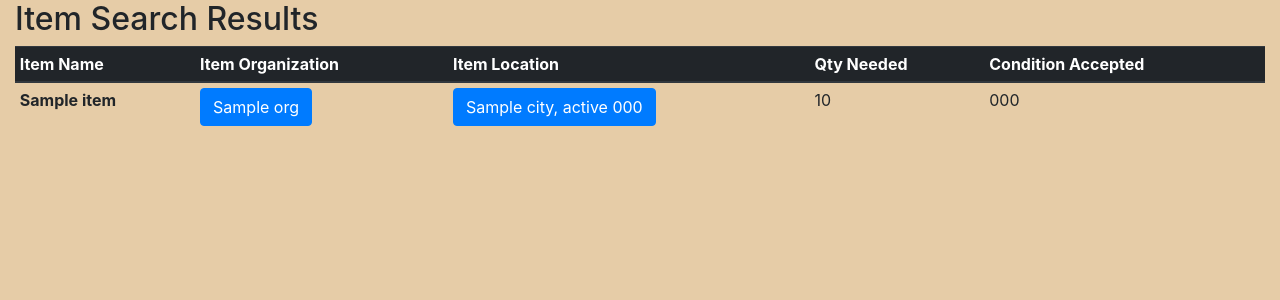
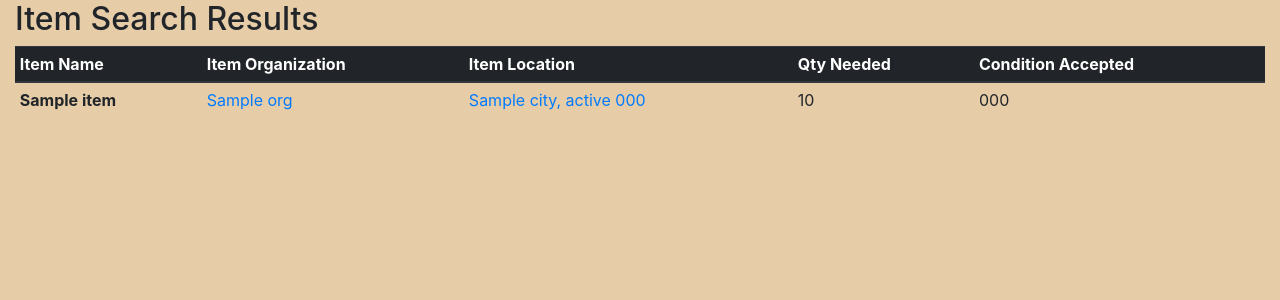
Before and after one commit to carriekuhlman/donation_site_project, a Flask app: template templates/search_results.html in a window 1280 px wide. Shown: the part 56-356 px from the top of the page. Run offline with Flask 2, Linux system fonts and the light colour scheme; the template is opened without the code that fills it: most values are stand-ins (such as "Sample title", 1, 10 or a date in 2020); some libraries are stand-ins or nearby versions.

Commit message:
Adjusted modals triggers from buttons to links on search results pages.

```diff
--- a/templates/search_results.html
+++ b/templates/search_results.html
@@ -21,9 +21,15 @@
             <th scope="row">{{ item.item_name }}</th>
             <td>
                         <!-- Button trigger modal -->
-              <button type="button" class="btn btn-primary" data-toggle="modal" data-target="#org{{ item }}">
+              <!-- <button type="button" class="btn btn-primary" data-toggle="modal" data-target="#org{{ item }}">
                 {{ item.location.org.org_name }}
-              </button>
+              </button> -->
+
+                <!-- Modal Trigger as Link instead of button  -->
+
+                <a href="#org{{ item }}" class="trigger-btn" data-toggle="modal" data-target="#org{{ item }}">
+                  {{ item.location.org.org_name }}
+                </a>
 
               <!-- Modal -->
               <div class="modal fade" id="org{{ item }}" tabindex="-1" role="dialog" aria-labelledby="exampleModalLabel" aria-hidden="true">
@@ -49,9 +55,15 @@
             </td>
             <td>
               <!-- Button trigger modal -->
-              <button type="button" class="btn btn-primary" data-toggle="modal" data-target="#location{{ item }}">
+              <!-- <button type="button" class="btn btn-primary" data-toggle="modal" data-target="#location{{ item }}">
                 {{ item.location.city }}, {{ item.location.state }} {{ item.location.zip_code }}
-              </button>
+              </button> -->
+
+              <!-- Modal Trigger as Link instead of button  -->
+
+              <a href="#location{{ item }}" class="trigger-btn" data-toggle="modal" data-target="#location{{ item }}">
+                {{ item.location.city }}, {{ item.location.state }} {{ item.location.zip_code }}
+            </a>
 
               <!-- Modal -->
               <div class="modal fade" id="location{{ item }}" tabindex="-1" role="dialog" aria-labelledby="exampleModalLabel" aria-hidden="true">
```
Also changed, not shown: templates/org_item_list.html (+6 -2 lines).
